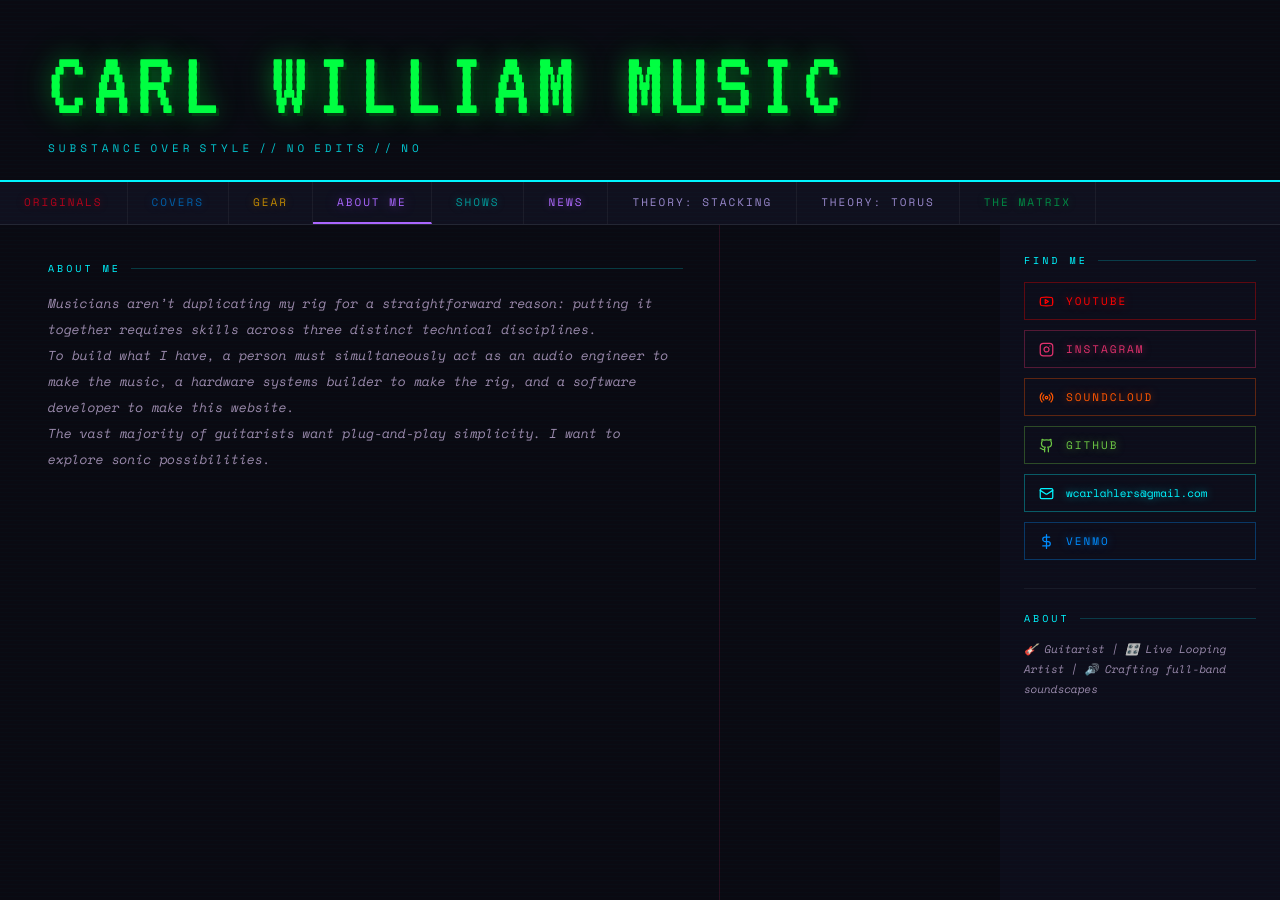
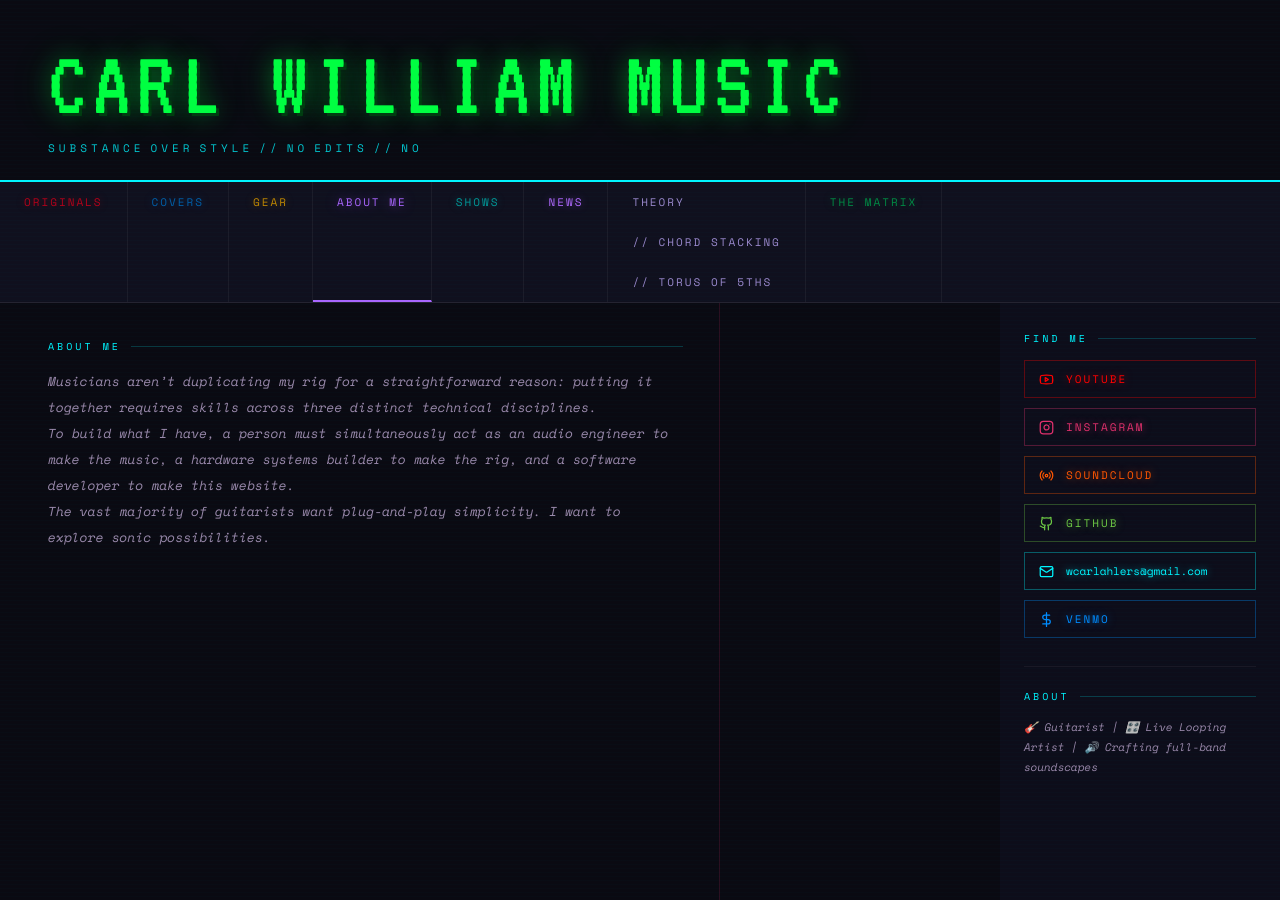
Before and after one commit to Ahlers94/carl-william-music, a Jekyll site: the page built from about.html, in a window 1280 px wide and 900 px high. Built offline with Jekyll 4.4.1, drawn with Linux system fonts in a browser that asks for light colours.

Commit message:
Refactor theory navigation to use dropdown
Replaced flat theory links with a dropdown structure for better organization.

```diff
--- a/_includes/site-nav.html
+++ b/_includes/site-nav.html
@@ -6,9 +6,14 @@
   <a href="{{ '/shows.html' | relative_url }}" class="{% if page.nav == 'shows' %}active{% endif %}" id="nav-shows">Shows</a>
   <a href="{{ '/news.html' | relative_url }}" class="{% if page.permalink == '/news.html' %}active{% endif %}" id="nav-news">News</a>
 
-  <!-- Flat Theory Sub-Links: Completely safe from overflow clipping -->
-  <a href="{{ '/theory/chord-stacking/' | relative_url }}" class="{% if page.url == '/theory/chord-stacking/' %}active{% endif %}" id="nav-theory-stack">Theory: Stacking</a>
-  <a href="{{ '/theory/torus-of-fifths/' | relative_url }}" class="{% if page.url == '/theory/torus-of-fifths/' %}active{% endif %}" id="nav-theory-torus">Theory: Torus</a>
+  <!-- The Theory Dropdown Group -->
+  <div class="nav-dropdown-wrapper" id="nav-theory-wrapper">
+    <a href="{{ '/theory/chord-stacking/' | relative_url }}" class="{% if page.nav == 'theory' %}active{% endif %}" id="nav-theory-trigger">Theory</a>
+    <div class="nav-dropdown-content">
+      <a href="{{ '/theory/chord-stacking/' | relative_url }}" class="{% if page.url == '/theory/chord-stacking/' %}sub-active{% endif %}">// CHORD STACKING</a>
+      <a href="{{ '/theory/torus-of-fifths/' | relative_url }}" class="{% if page.url == '/theory/torus-of-fifths/' %}sub-active{% endif %}">// TORUS OF 5THS</a>
+    </div>
+  </div>
 
   <a href="{{ '/matrix.html' | relative_url }}" class="{% if page.nav == 'matrix' %}active{% endif %}" id="nav-matrix">The Matrix</a>
 </nav>
```
